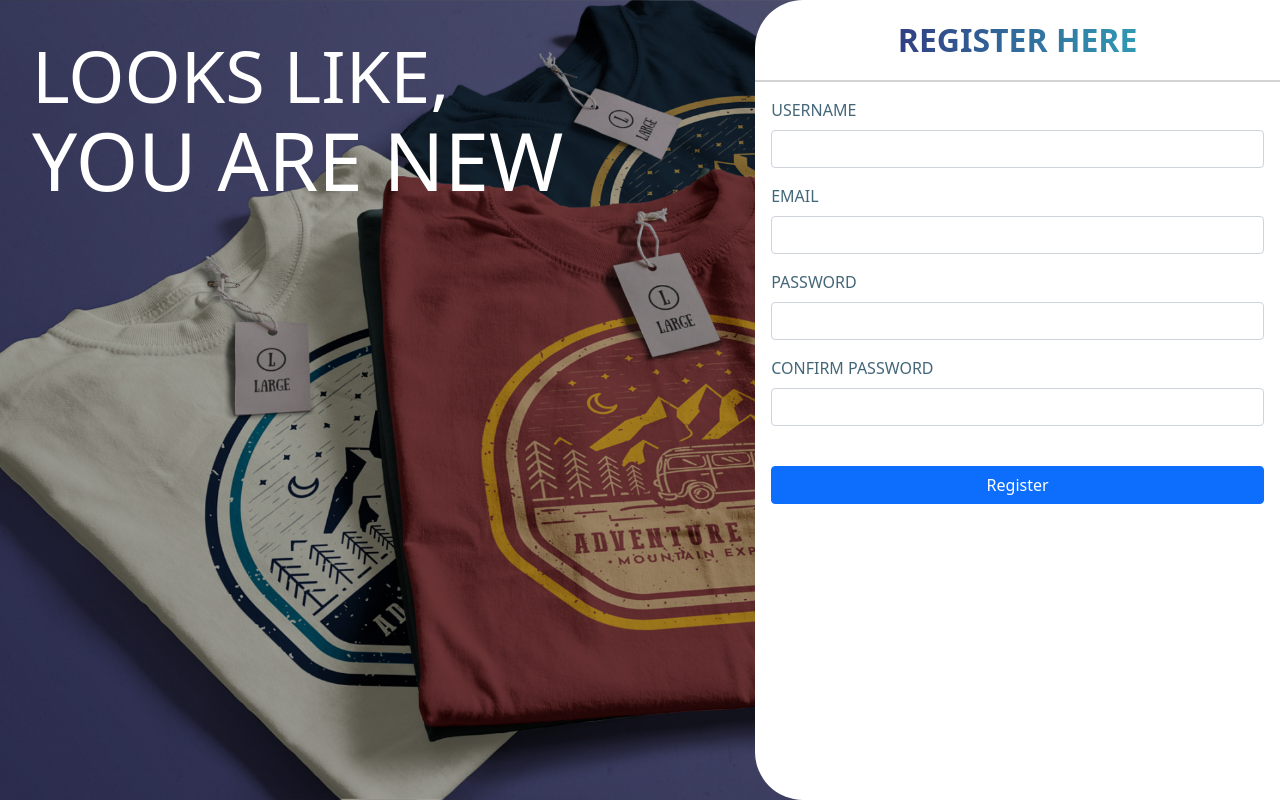
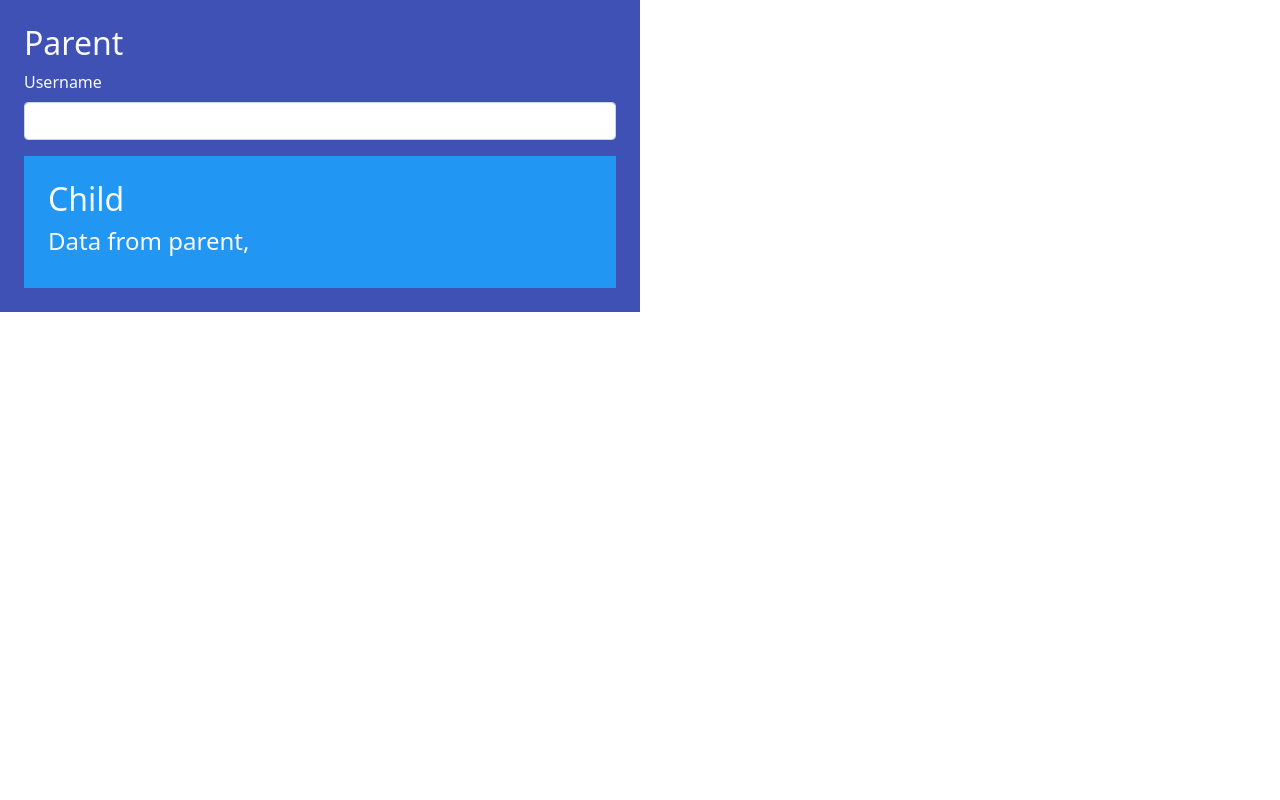
Before and after one commit to SwaminathanS1215/training-app, an Angular app: page / in a window 1280 px wide. Built offline with nearby package versions, Linux system fonts and the light colour scheme.

Commit message:
parent-child-component

```diff
--- a/src/app/app.component.css
+++ b/src/app/app.component.css
@@ -1,4 +1,3 @@
-p {
-    font-weight: bold;
-    color: blue;
+#parent-div {
+    background-color: #3f51b5;
 }
--- a/src/app/app.component.html
+++ b/src/app/app.component.html
@@ -1,6 +1,20 @@
 <div>
     <main>
         <!-- <app-ng-class></app-ng-class> -->
-        <app-register-validation></app-register-validation>
+        <!-- <app-register-validation></app-register-validation> -->
     </main>
 </div>
+
+<div>
+    <div id="parent-div" class="w-50 p-4">
+        <h2 class="text-light">Parent</h2>
+        <form>
+            <div class="mb-3">
+                <label for="login-user-name" class="form-label text-light">Username</label>
+                <input type="text" class="form-control" id="login-user-name" name="user-name"
+                    [(ngModel)]="userName">
+            </div>
+        </form>
+        <app-parent-child [userName]="userName"></app-parent-child>
+    </div>
+</div>
--- a/src/app/app.component.ts
+++ b/src/app/app.component.ts
@@ -7,4 +7,9 @@ import { Component } from '@angular/core';
 })
 export class AppComponent {
   title = 'training-app';
+  userName: string;
+
+  constructor() {
+    this.userName = '';
+  }
 }
--- a/src/app/app.module.ts
+++ b/src/app/app.module.ts
@@ -10,6 +10,7 @@ import { TwoWayDataBindingComponent } from './two-way-data-binding/two-way-data-
 import { LoginValidationComponent } from './login-validation/login-validation.component';
 import { NgClassComponent } from './ng-class/ng-class.component';
 import { RegisterValidationComponent } from './register-validation/register-validation.component';
+import { ParentChildComponent } from './parent-child/parent-child.component';
 
 @NgModule({
   declarations: [
@@ -19,6 +20,7 @@ import { RegisterValidationComponent } from './register-validation/register-vali
     LoginValidationComponent,
     NgClassComponent,
     RegisterValidationComponent,
+    ParentChildComponent,
   ],
   imports: [
     BrowserModule,
--- /dev/null
+++ b/src/app/parent-child/parent-child.component.css
@@ -0,0 +1,3 @@
+#child-div {
+    background-color: #2196f3;
+}
--- /dev/null
+++ b/src/app/parent-child/parent-child.component.html
@@ -0,0 +1,4 @@
+<div id="child-div" class="p-4">
+    <h2 class="text-light">Child</h2>
+    <h4 class="text-light">Data from parent, {{userName}}</h4>
+</div>
--- /dev/null
+++ b/src/app/parent-child/parent-child.component.ts
@@ -0,0 +1,17 @@
+import { Component, OnInit, Input } from '@angular/core';
+
+@Component({
+  selector: 'app-parent-child',
+  templateUrl: './parent-child.component.html',
+  styleUrls: ['./parent-child.component.css']
+})
+export class ParentChildComponent implements OnInit {
+
+  @Input() userName: string = '';
+
+  constructor() { }
+
+  ngOnInit(): void {
+  }
+
+}
```
Also changed, not shown: 1 other file (tests, documents, lock files or other folders).
